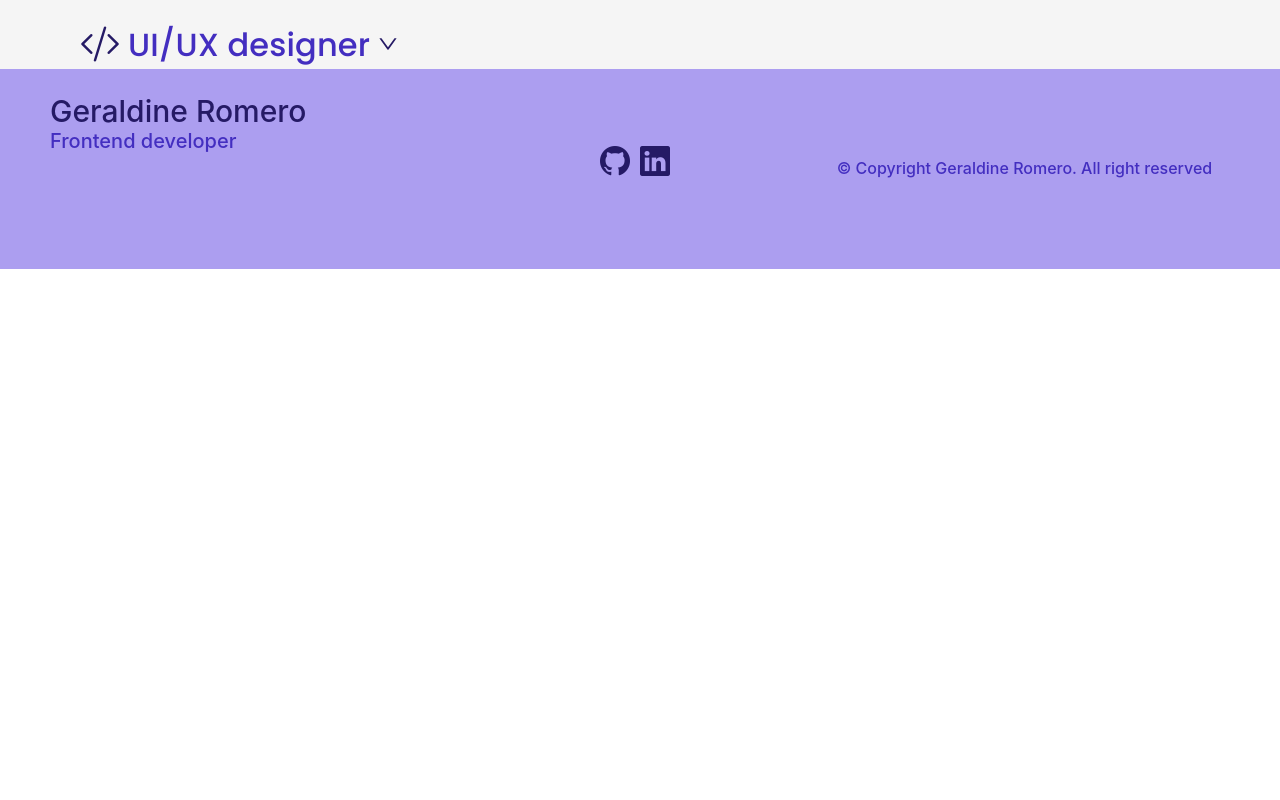
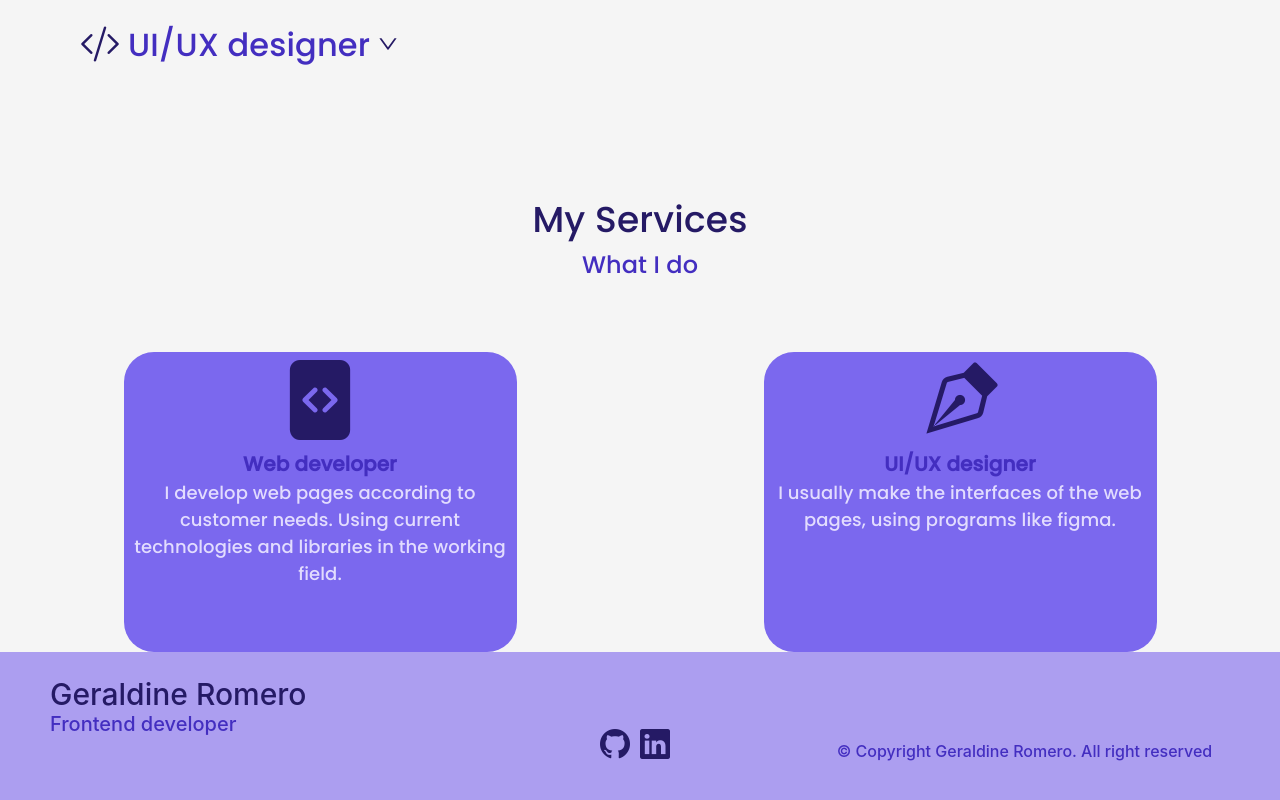
Before and after one commit to GeraldineRomer/Portfolio, a React (Create React App) app: page / in a window 1280 px wide. Shown: the part 1558-2358 px from the top of the page. Before the commit the page ends 1827 px from the top, so only its background shows below. Built offline with nearby package versions, Linux system fonts and the light colour scheme.

Commit message:
service page ready

```diff
--- a/src/components/Square/Square.jsx
+++ b/src/components/Square/Square.jsx
@@ -1,16 +1,19 @@
 import React from 'react';
 import './Square.scss';
 
-const Square = ({width, height, title, text, icon}) => {
+const Square = ({width, height, title, text, icon, font_size}) => {
     const squareStyle = {
         width: width,
         height: height,
     };
+    const iconStyle = {
+        fontSize: font_size
+    }
     return (
         <div className='square' style={squareStyle}>
             {/* &&. Esto significa que si la prop existe y no es falsa,
             se renderizará ese elemento en particular, de lo contrario, no se mostrará. */}
-            {icon && <i className="square-icon">{icon}</i>}
+            {icon && <i className="square-icon" style={iconStyle} >{icon}</i>}
             {title && <label className="square-title">{title}</label>}
             {text && <p className="square-text">{text}</p>}
         </div>
--- a/src/components/Square/Square.scss
+++ b/src/components/Square/Square.scss
@@ -12,11 +12,12 @@
         font-weight: 800;
         line-height: normal;
         letter-spacing: 0.1px;
-        margin-left: 23px;
+        //margin-left: 23px;
         display: block;
+        text-align: center;
     }
     &-text{
-        color: $background_footer_menu_light;
+        color: $background_light_color;
         text-align: center;
         font-family: Poppins-Medium;
         font-size: 18px;
@@ -29,8 +30,9 @@
     }
     &-icon{
         color: $title_color;
-        font-size: 40px;
-        margin-left: 62px;
+        //font-size: 40px;
+        //margin-left: 62px;
         display: block;
+        text-align: center;
     }
 }
--- a/src/layouts/LayoutGeneral.jsx
+++ b/src/layouts/LayoutGeneral.jsx
@@ -6,6 +6,7 @@ import FooterPage from '../components/Footer/FooterPage';
 import Home from '../pages/home/Home';
 import About from '../pages/about/about';
 import Skills from '../pages/skills/Skills';
+import Service from '../pages/services/Service';
 
 const LayoutGeneral = (props) => {
     const {children} = props;
@@ -19,6 +20,7 @@ const LayoutGeneral = (props) => {
                 <Home/>
                 <About/>
                 <Skills/>
+                <Service/>
             </Content>
             <Footer className='general-layout-footer'><FooterPage/></Footer>
         </Layout>
--- a/src/pages/about/about.jsx
+++ b/src/pages/about/about.jsx
@@ -14,6 +14,7 @@ const About = () => {
     const text2 = '02 projects';
     const icon2 = <i class="bi bi-briefcase-fill"></i>
     const icon1 = <i class="bi bi-star-fill"></i>
+    const font_size_icon = 40;
 
     return (
         <div>
@@ -28,9 +29,9 @@ const About = () => {
                 </div>
                 <div>
                     <Row className='about-square'>
-                        <Square width={width_square} height={height_square} title={title1} text={text1} icon={icon1} />
+                        <Square width={width_square} height={height_square} title={title1} text={text1} icon={icon1} font_size={font_size_icon}/>
                         <div className='about-square2'>
-                            <Square   width={width_square} height={height_square} title={title2} text={text2} icon={icon2} />
+                            <Square   width={width_square} height={height_square} title={title2} text={text2} icon={icon2} font_size={font_size_icon}/>
                         </div>
                     </Row>
                     <Row>
--- /dev/null
+++ b/src/pages/services/Service.jsx
@@ -0,0 +1,33 @@
+import { Col, Row } from 'antd';
+import './Services.scss';
+import React from 'react';
+import Square from '../../components/Square/Square';
+
+const Service = () => {
+    const title1 = 'Web developer';
+    const text1 = 'I develop web pages according to customer needs. Using current technologies and libraries in the working field.';
+    const icon1 = <i class="bi bi-file-code-fill"></i>
+    const title2 = 'UI/UX designer';
+    const text2 = 'I usually make the interfaces of the web pages, using programs like figma.';
+    const icon2 = <i class="bi bi-vector-pen"></i>
+    const font_size_icon = 80;
+    const width = 393;
+    const height = 300;
+
+    return (
+        <div>
+            <label className='service-title'>My Services</label>
+            <label className='service-subtitle'>What I do</label>
+            <Row style={{marginTop: '70px'}}>
+                <Col md={12} className='service-col'>
+                    <Square width={width} height={height} title={title1} text={text1} icon={icon1} font_size={font_size_icon}/>
+                </Col>
+                <Col md={12} className='service-col'>
+                    <Square width={width} height={height} title={title2} text={text2} icon={icon2} font_size={font_size_icon}/>
+                </Col>
+            </Row>
+        </div>
+    );
+}
+
+export default Service;
--- /dev/null
+++ b/src/pages/services/Services.scss
@@ -0,0 +1,35 @@
+@import '../../App.scss';
+
+.service{
+    &-title{
+        color: $title_color;
+        text-align: center;
+        font-family: Poppins-Medium;
+        font-size: 36px;
+        font-style: normal;
+        font-weight: 500;
+        line-height: normal;
+        letter-spacing: 0.18px;
+        display: flex;
+        align-items: center;
+        justify-content: center;
+        margin-top: 123px;
+    }
+    &-subtitle{
+        color: $subtitle_color;
+        font-family: Poppins-Medium;
+        font-size: 24px;
+        font-style: normal;
+        font-weight: 500;
+        line-height: normal;
+        letter-spacing: 0.12px;
+        display: flex;
+        align-items: center;
+        justify-content: center;
+    }
+    &-col{
+        display: flex;
+        align-items: center;
+        justify-content: center;
+    }
+}
```
